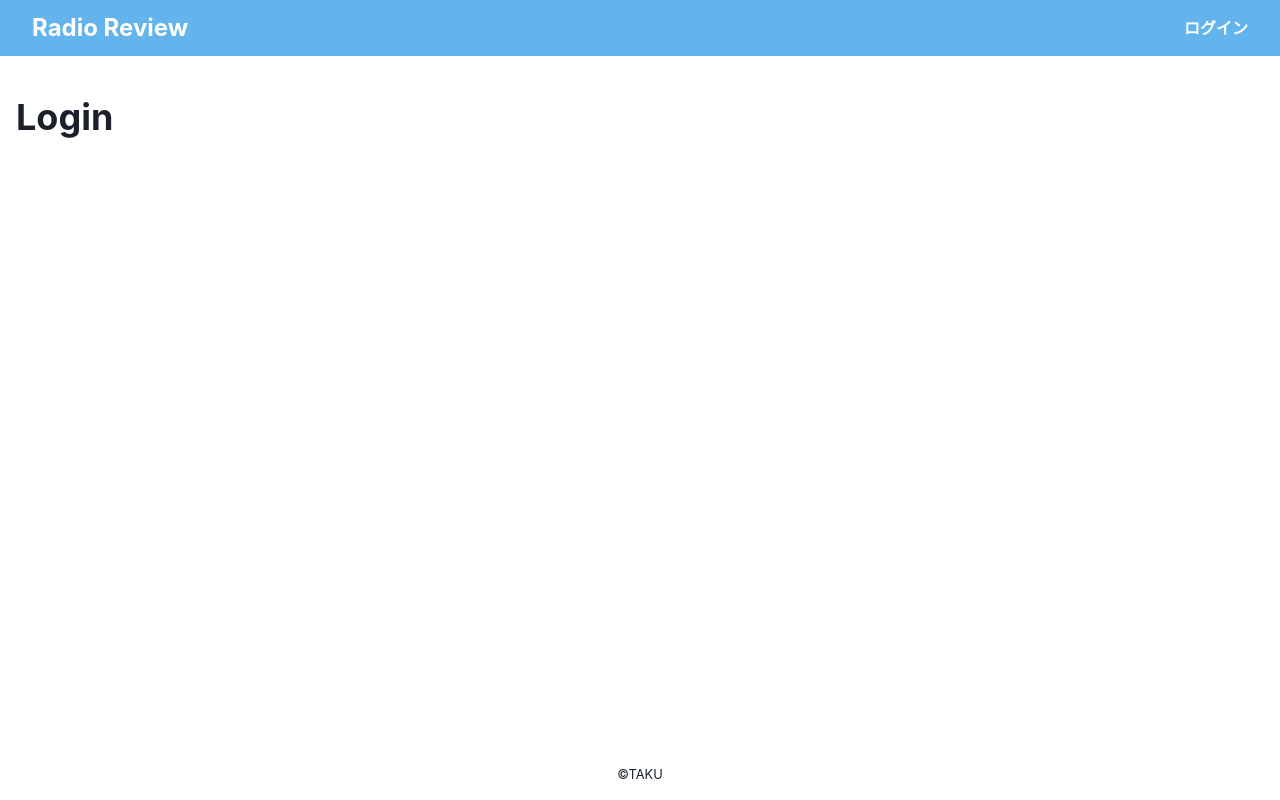
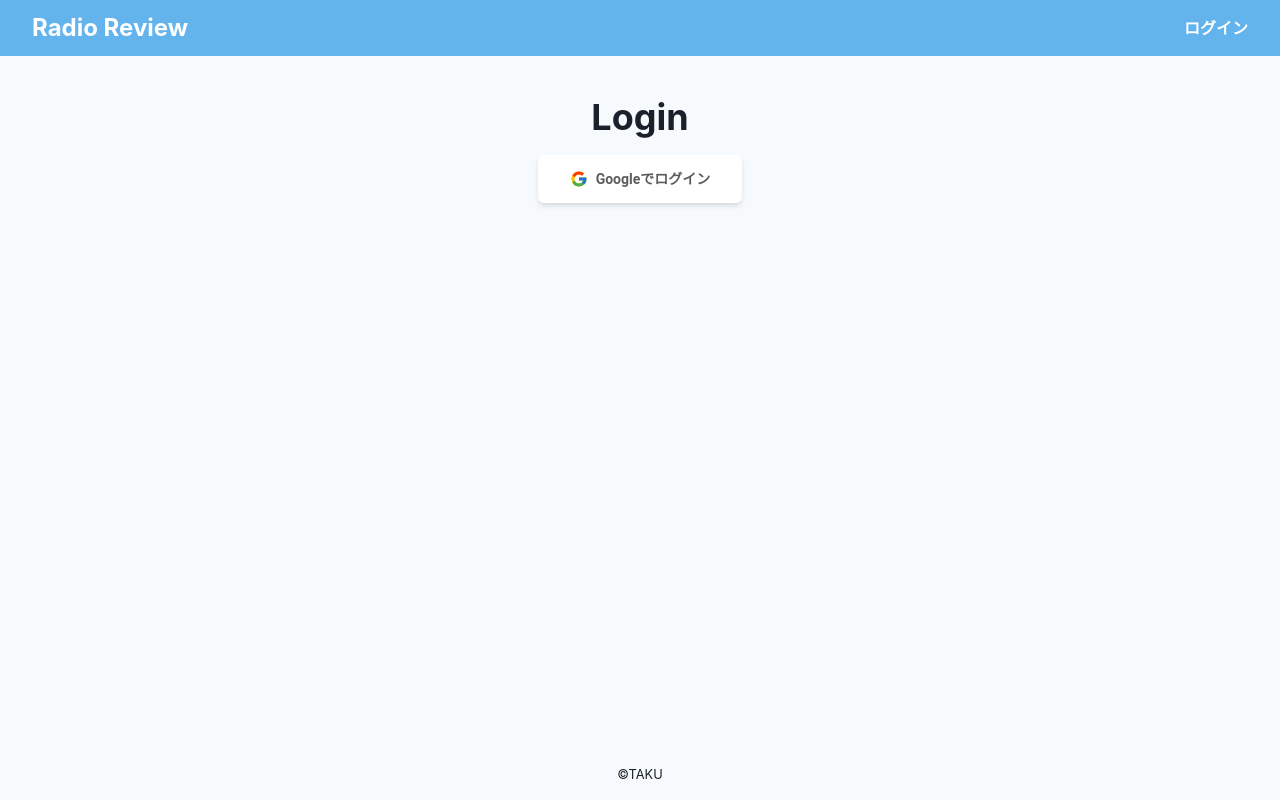
Before and after one commit to TAKU1022/radio-review, a Next.js app: page /login in a window 1280 px wide. Built offline with nearby package versions, Linux system fonts and the light colour scheme.

Commit message:
feat: Google認証機能追加

```diff
--- a/src/components/layout/CommonLayout.tsx
+++ b/src/components/layout/CommonLayout.tsx
@@ -9,7 +9,7 @@ type Props = {
 
 export const CommonLayout: React.VFC<Props> = ({ children }) => {
   return (
-    <Flex direction={'column'} minH={'100vh'}>
+    <Flex direction={'column'} minH={'100vh'} bgColor={'gray.50'}>
       <CommonHeader />
       <Box as={'main'} flex={1}>
         <Container maxW={'1350px'} pt={10}>
--- a/src/components/page/Login.tsx
+++ b/src/components/page/Login.tsx
@@ -1,6 +1,7 @@
 import React from 'react';
 import firebase from 'firebase/app';
-import { Box, Heading } from '@chakra-ui/react';
+import { Box, Button, Heading } from '@chakra-ui/react';
+import { FcGoogle } from 'react-icons/fc';
 import { auth } from '../../firebase';
 import { useRouter } from 'next/router';
 import { useMessage } from '../../hooks/useMessage';
@@ -28,8 +29,22 @@ export const Login: React.VFC = () => {
   };
 
   return (
-    <Box>
+    <Box textAlign={'center'}>
       <Heading>Login</Heading>
+      <Button
+        leftIcon={<FcGoogle size={18} />}
+        boxShadow={'md'}
+        bgColor={'white'}
+        color={'blackAlpha.700'}
+        fontFamily={'Roboto'}
+        fontSize={14}
+        px={8}
+        py={6}
+        mt={4}
+        onClick={signInWithGoogle}
+      >
+        Googleでログイン
+      </Button>
     </Box>
   );
 };
--- a/src/firebase/index.ts
+++ b/src/firebase/index.ts
@@ -9,3 +9,4 @@ if (!firebase.apps.length) {
 
 export const auth = firebase.auth();
 export const db = firebase.firestore();
+export const FirebaseTimestamp = firebase.firestore.Timestamp;
```
